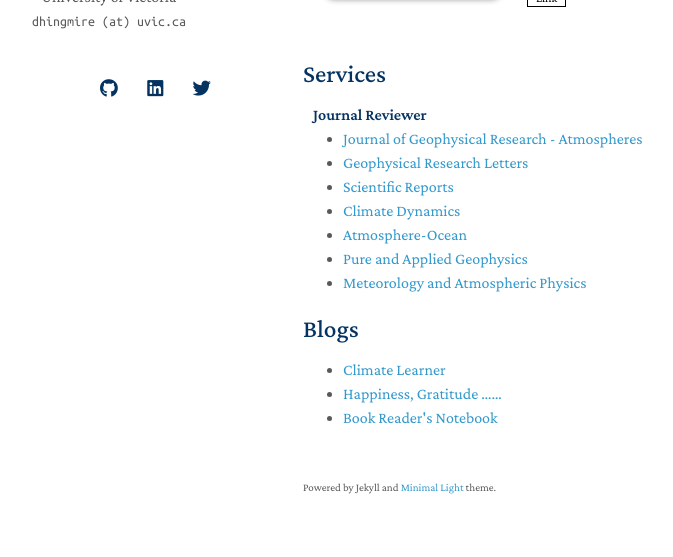
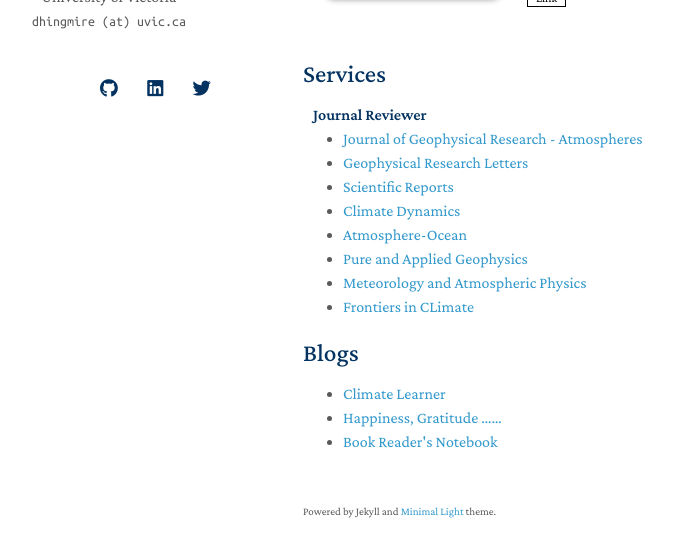
Before and after one commit to diptiSH/diptiSH.github.io, a Jekyll site: the page built from index.md, in a window 1280 px wide and 900 px high, scrolled down 649 px, cut to the strip 308-865 px from the top of the window. Shown: the whole strip, without its empty margins (167-840 px from the left). Built offline with Jekyll 4.4.1, drawn with Linux system fonts in a browser that asks for light colours; nearby versions of some CDN libraries; a style sheet for code colours, icons or effects is not loaded; our own code applies the rules of GitHub Pages for plain Markdown files.

Commit message:
Update services.md

```diff
--- a/_includes/services.md
+++ b/_includes/services.md
@@ -10,4 +10,6 @@
   <li><a href="https://www.tandfonline.com/journals/tato20">Atmosphere-Ocean</a></li>
   <li><a href="https://link.springer.com/journal/24">Pure and Applied Geophysics</a></li>
   <li><a href="https://link.springer.com/journal/703">Meteorology and Atmospheric Physics</a></li>
+  <li><a href="https://www.frontiersin.org/journals/climate">Frontiers in CLimate</a></li>
+
 </ul>
```
